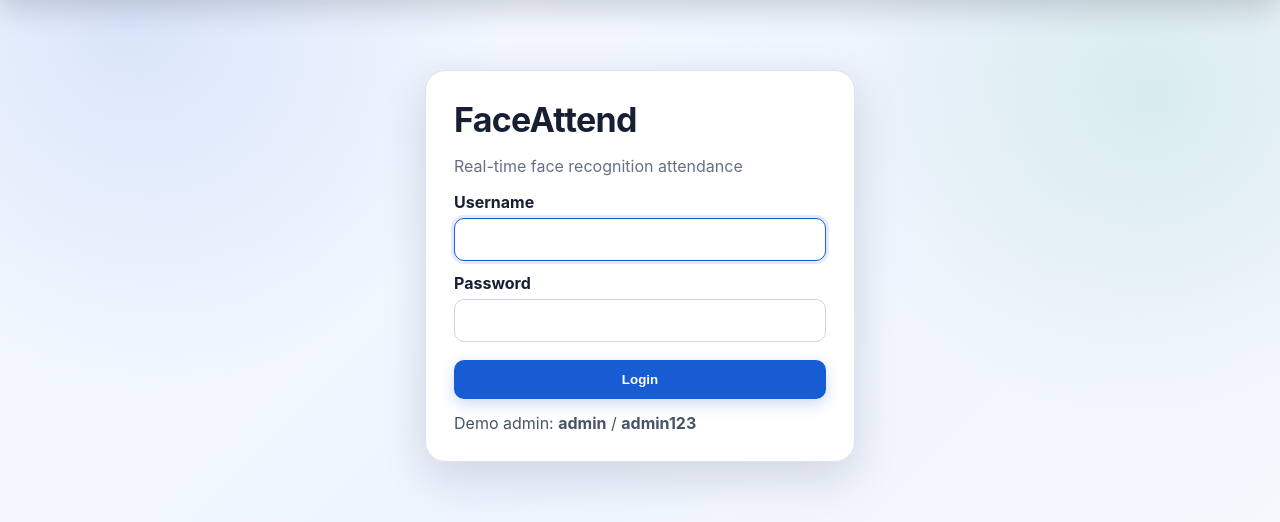
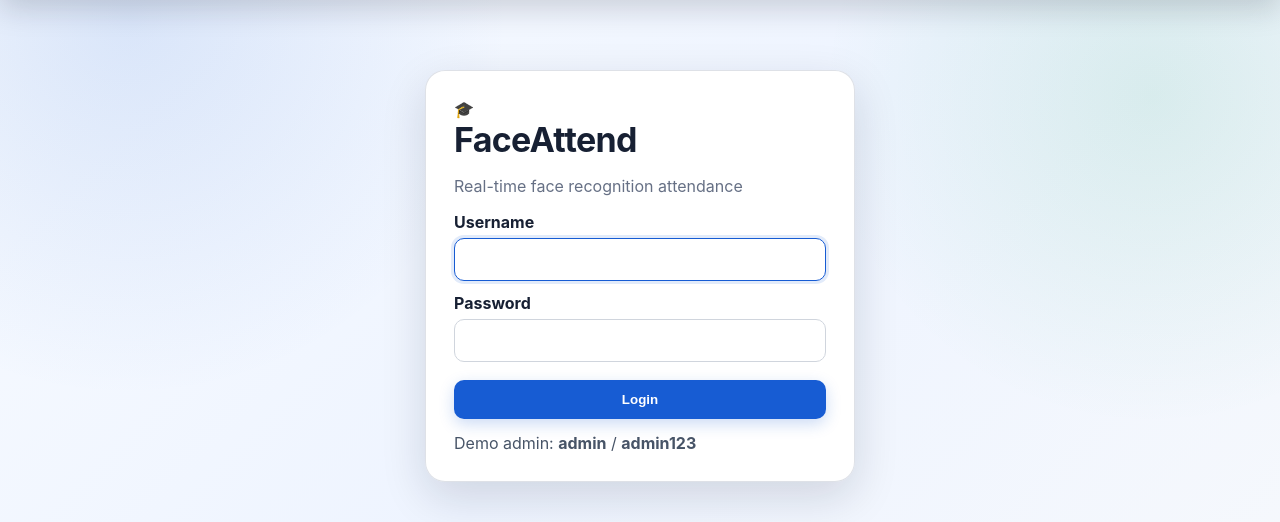
Before and after one commit to pavankumarpunugu/real-time-face-attendance, a Flask app: page /login in a window 1280 px wide. Shown: the part 64-586 px from the top of the page. Run offline with Flask 3, Linux system fonts and the light colour scheme; some libraries are stand-ins or nearby versions.

Commit message:
Fix indentation and formatting in login.html

```diff
--- a/templates/login.html
+++ b/templates/login.html
@@ -3,6 +3,10 @@
 {% block content %}
 
 <div class="login-card">
+
+    <div class="login-badge">
+        🎓
+    </div>
 
     <h1>FaceAttend</h1>
 
```
